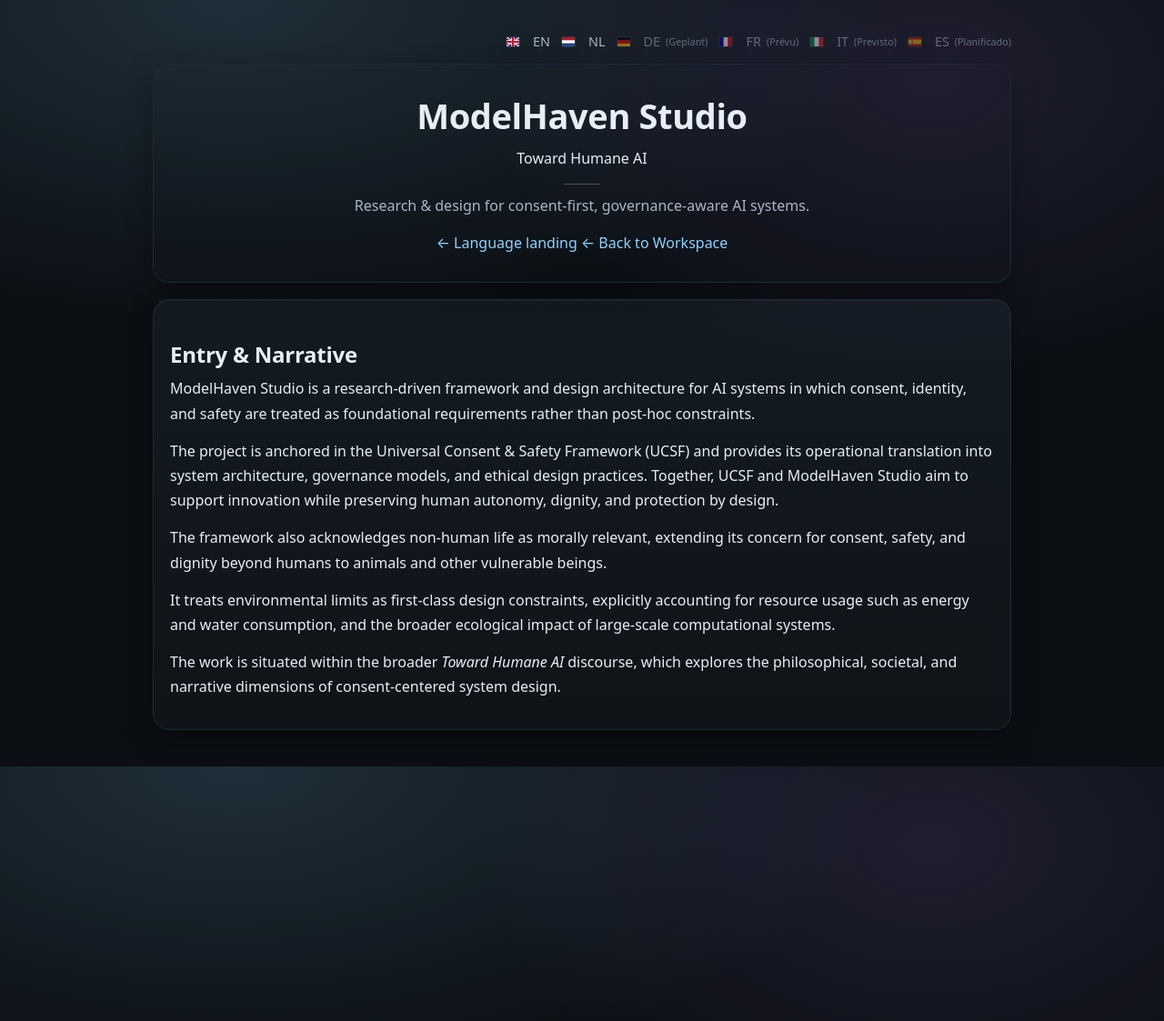
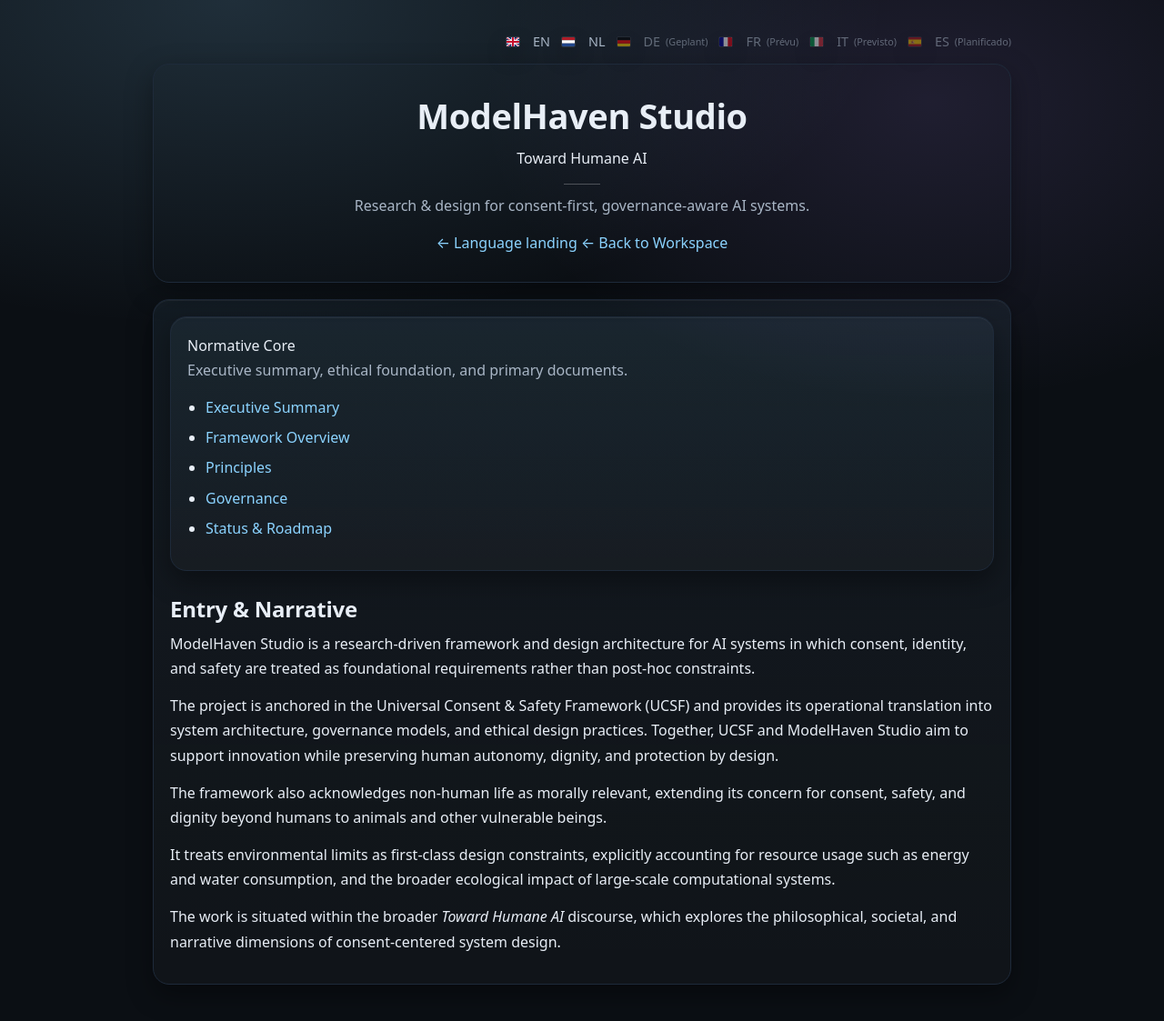
Before and after one commit to MartijnBruzzese/ModelHaven-Studio, a Jekyll site: the page built from index_en.html, in a window 1280 px wide. Shown: the whole page at 91% size. Built offline with Jekyll 4.4.1, drawn with Linux system fonts in a browser that asks for light colours.

Commit message:
Update index_en.html

```diff
--- a/index_en.html
+++ b/index_en.html
@@ -53,6 +53,27 @@ title: ModelHaven Studio — Toward Humane AI
 
   <section class="card" style="grid-column:1/-1;">
 
+    <section class="card collapsible" style="grid-column:1/-1;">
+  <div class="collapse-toggle">
+    Normative Core
+  </div>
+
+  <div class="collapse-content">
+    <p class="muted">
+      Executive summary, ethical foundation, and primary documents.
+    </p>
+
+    <ul>
+      <li><a href="EXECUTIVE_SUMMARY.html#english">Executive Summary</a></li>
+      <li><a href="FRAMEWORK.html">Framework Overview</a></li>
+      <li><a href="PRINCIPLES.html">Principles</a></li>
+      <li><a href="GOVERNANCE.html">Governance</a></li>
+      <li><a href="STATUS.html">Status &amp; Roadmap</a></li>
+    </ul>
+  </div>
+</section>
+
+
     <h2>Entry &amp; Narrative</h2>
 
     <p>
```
